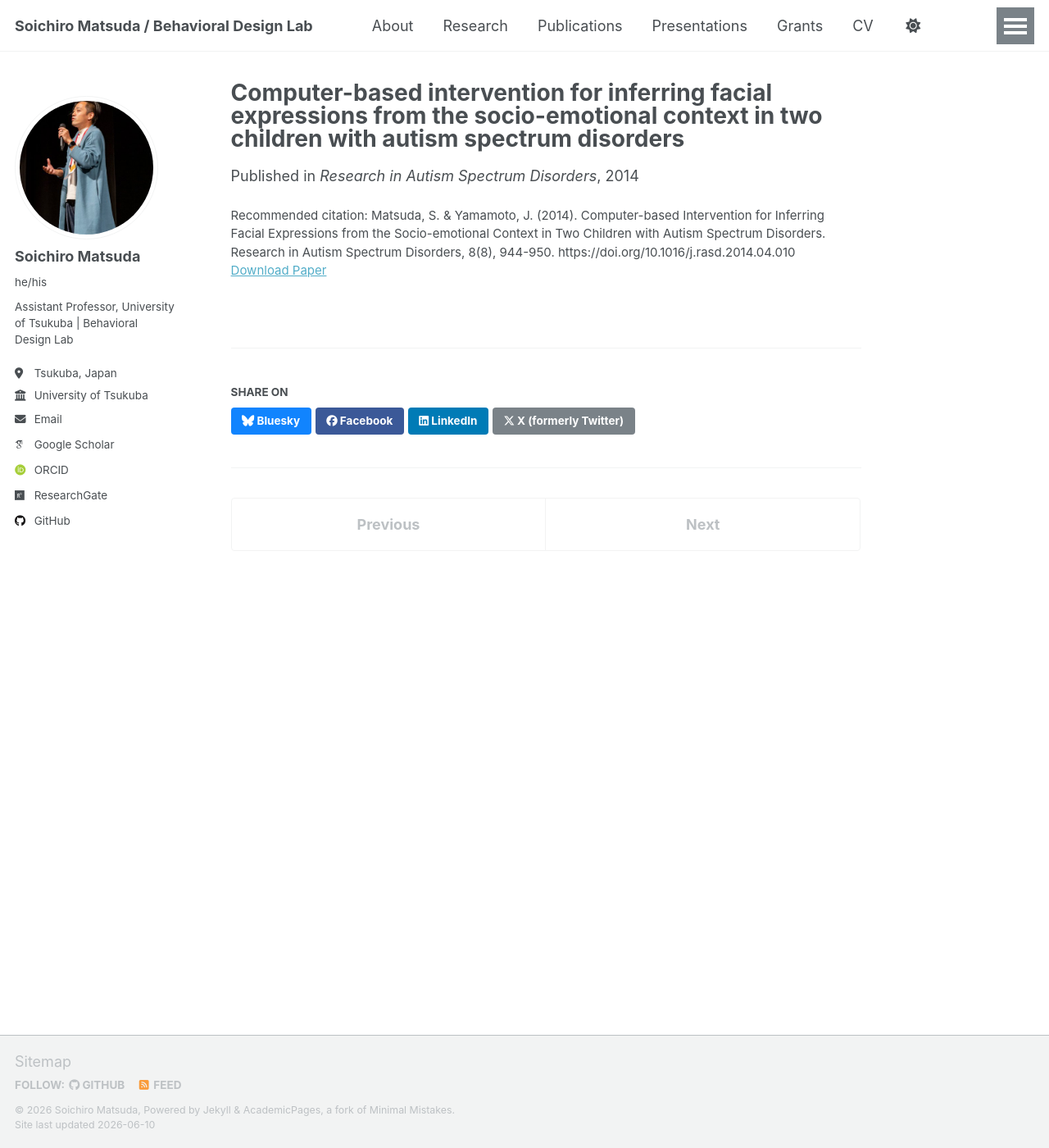
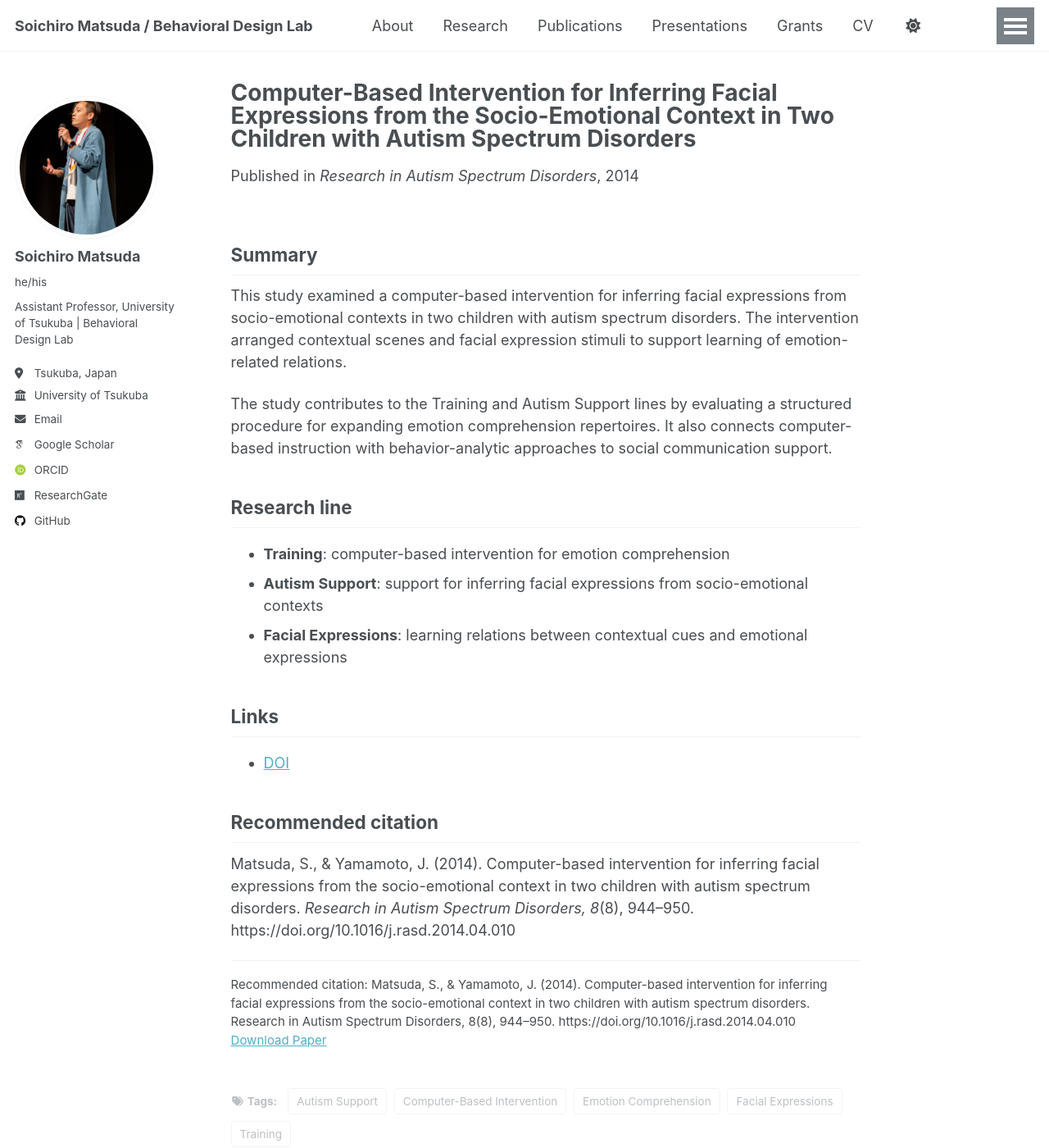
Before and after one commit to BehavioralDesignerMatsuda/BehavioralDesignerMatsuda.github.io, a Jekyll site: the page built from _publications/2014-and-computer-intervention.md, in a window 1280 px wide and 1400 px high. Shown: the whole window at 82% size. Built offline with Jekyll 4.4.1, drawn with Linux system fonts in a browser that asks for light colours; some web fonts are replaced; a script that is not in the unit is left out.

Commit message:
Update 2014-and-computer-intervention.md

```diff
--- a/_publications/2014-and-computer-intervention.md
+++ b/_publications/2014-and-computer-intervention.md
@@ -1,10 +1,44 @@
 ---
-title: "Computer-based intervention for inferring facial expressions from the socio-emotional context in two children with autism spectrum disorders"
+title: 'Computer-Based Intervention for Inferring Facial Expressions from the Socio-Emotional Context in Two Children with Autism Spectrum Disorders'
 collection: publications
 date: 2014-05-23
-venue: "Research in Autism Spectrum Disorders"
+venue: 'Research in Autism Spectrum Disorders'
 category: journals
-paperurl: "https://doi.org/10.1016/j.rasd.2014.04.010"
-citation: "Matsuda, S. & Yamamoto, J. (2014). Computer-based Intervention for Inferring Facial Expressions from the Socio-emotional Context in Two Children with Autism Spectrum Disorders. Research in Autism Spectrum Disorders, 8(8), 944-950. https://doi.org/10.1016/j.rasd.2014.04.010"
-excerpt: "This study used computer-based cross-modal MTS training with socio-emotional movies and facial expressions, showing that children with ASD can acquire and generalize emotion recognition skills through interactive technologies."
+lang_pub: en
+
+paperurl: 'https://doi.org/10.1016/j.rasd.2014.04.010'
+doi: 'https://doi.org/10.1016/j.rasd.2014.04.010'
+
+citation: 'Matsuda, S., & Yamamoto, J. (2014). Computer-based intervention for inferring facial expressions from the socio-emotional context in two children with autism spectrum disorders. Research in Autism Spectrum Disorders, 8(8), 944–950. https://doi.org/10.1016/j.rasd.2014.04.010'
+
+tags:
+  - Training
+  - Autism Support
+  - Facial Expressions
+  - Emotion Comprehension
+  - Computer-Based Intervention
+
+excerpt: ''
 ---
+
+## Summary
+
+This study examined a computer-based intervention for inferring facial expressions from socio-emotional contexts in two children with autism spectrum disorders. The intervention arranged contextual scenes and facial expression stimuli to support learning of emotion-related relations.
+
+The study contributes to the Training and Autism Support lines by evaluating a structured procedure for expanding emotion comprehension repertoires. It also connects computer-based instruction with behavior-analytic approaches to social communication support.
+
+## Research line
+
+- **Training**: computer-based intervention for emotion comprehension
+- **Autism Support**: support for inferring facial expressions from socio-emotional contexts
+- **Facial Expressions**: learning relations between contextual cues and emotional expressions
+
+## Links
+
+- [DOI](https://doi.org/10.1016/j.rasd.2014.04.010)
+
+## Recommended citation
+
+Matsuda, S., & Yamamoto, J. (2014). Computer-based intervention for inferring facial expressions from the socio-emotional context in two children with autism spectrum disorders. *Research in Autism Spectrum Disorders, 8*(8), 944–950. https://doi.org/10.1016/j.rasd.2014.04.010
+
+---
```
